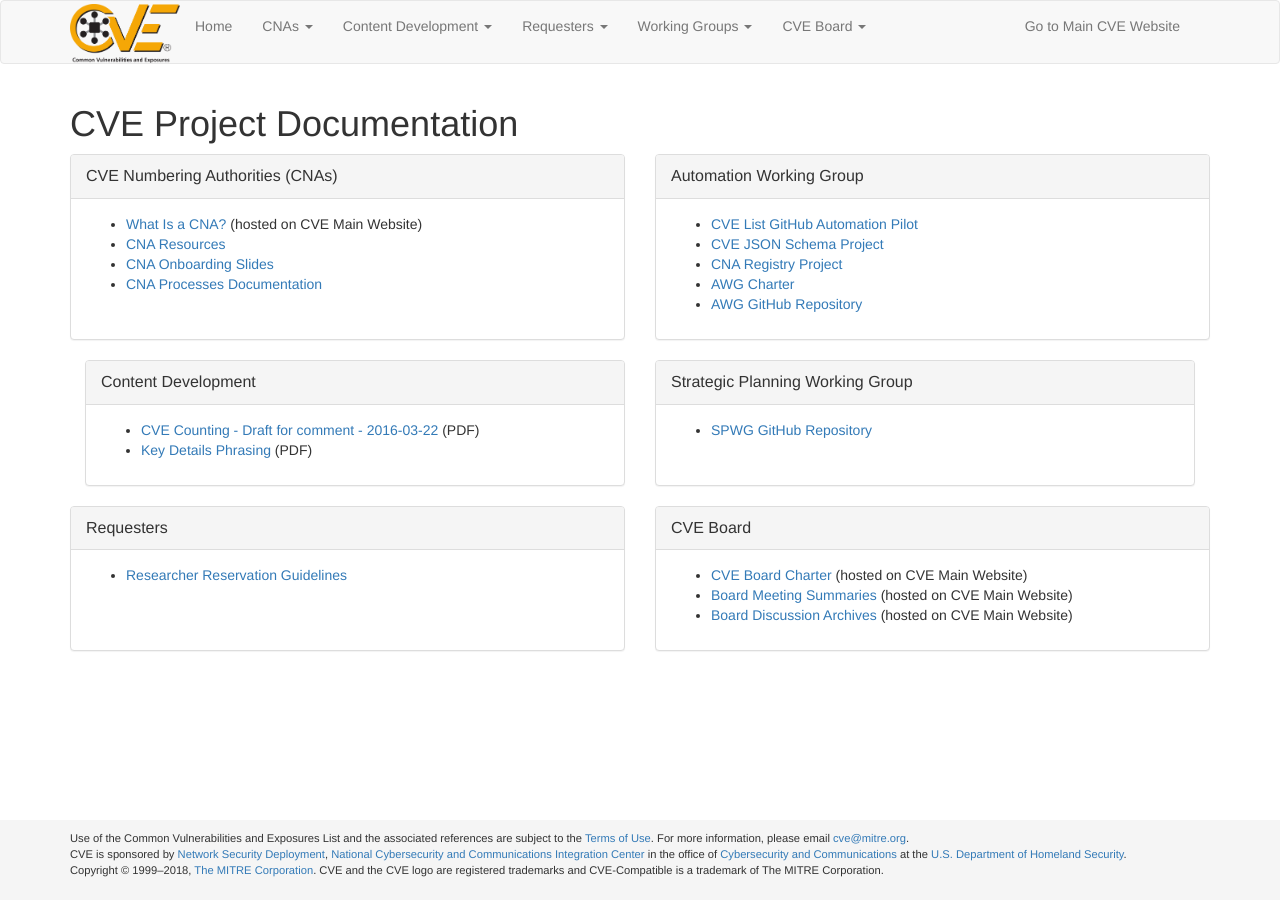
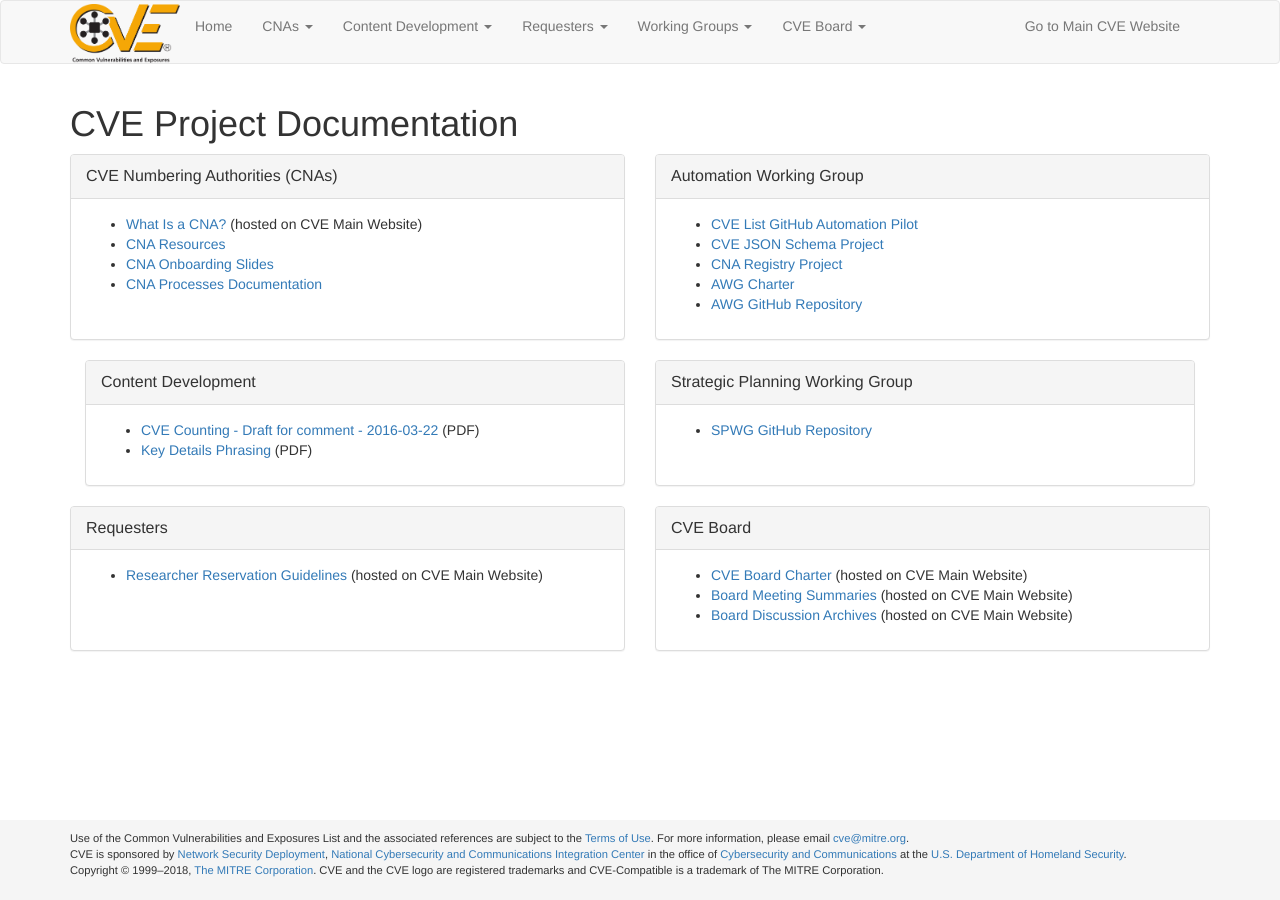
Before and after one commit to CVEProject/cveproject.github.io, a Jekyll site: the page built from docs/index.md, in a window 1280 px wide. Built offline with Jekyll 4.4.1, drawn with Linux system fonts in a browser that asks for light colours; nearby versions of some CDN libraries.

Commit message:
Update docs index.md
Update Researcher Reservation Guidelines url to go to main website

```diff
--- a/docs/index.md
+++ b/docs/index.md
@@ -78,7 +78,7 @@ layout: page
       </div>
       <div class="panel-body">
         <ul>
-          <li markdown="span">[Researcher Reservation Guidelines](https://github.com/CVEProject/cveproject.github.io/blob/master/requester/reservation-guidelines.md)</li>
+          <li markdown="span">[Researcher Reservation Guidelines](https://cve.mitre.org/cve/researcher_reservation_guidelines) (hosted on CVE Main Website)</li>
         </ul>
         <br>
         <br>
```
